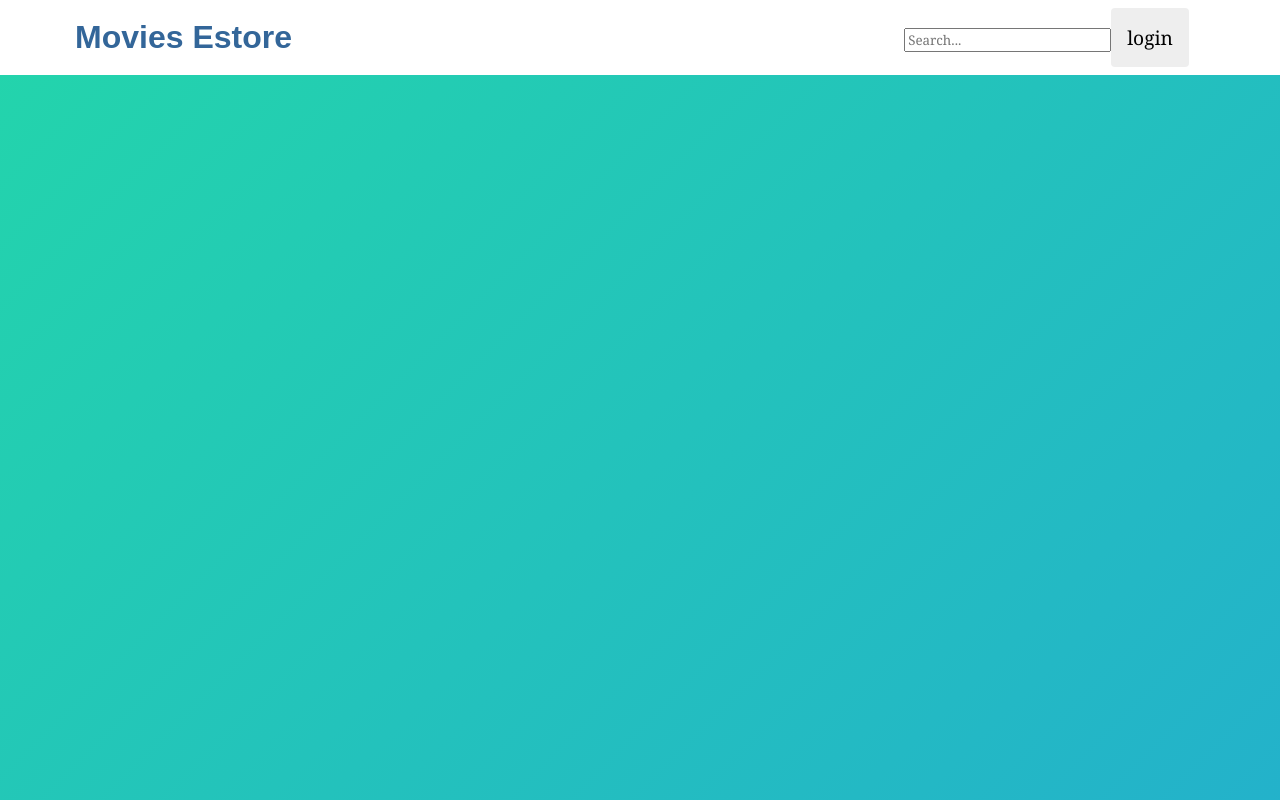
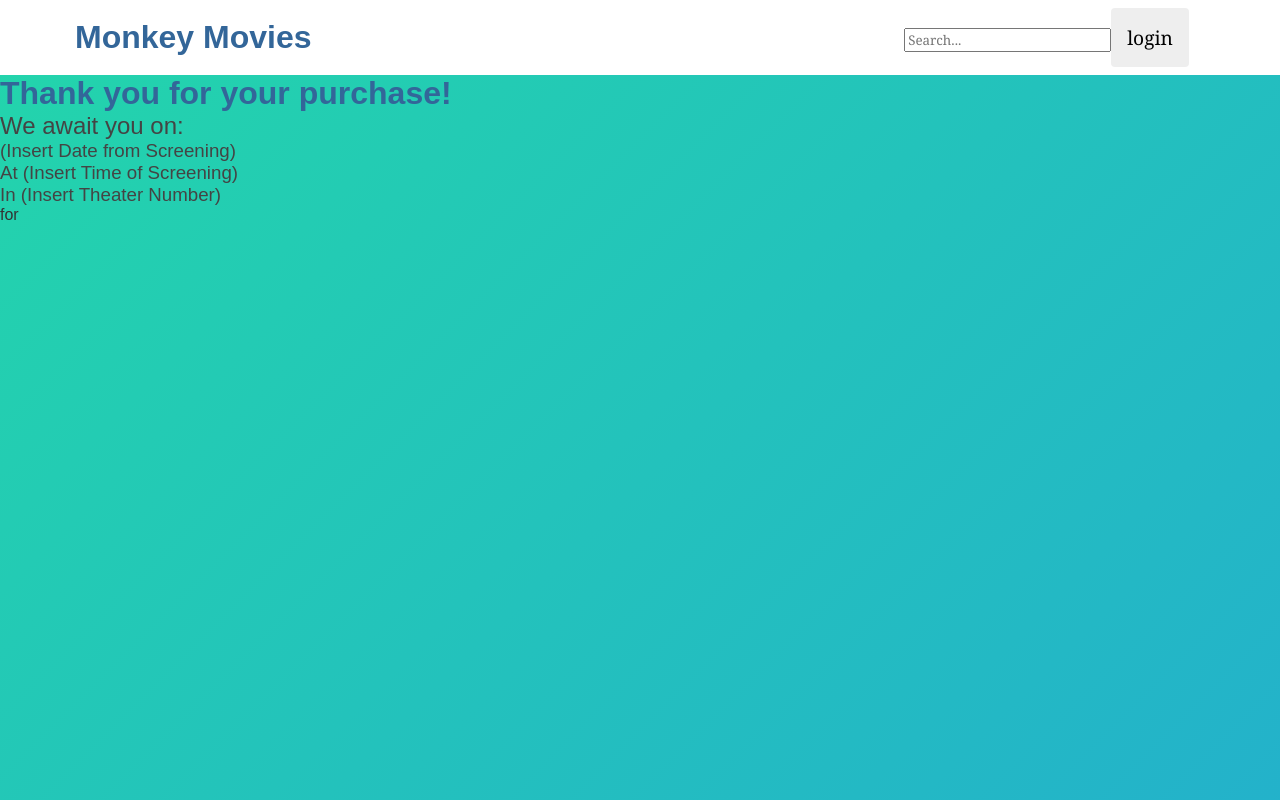
Before and after one commit to bit-nap/eStore-Project-Fall-2022, an Angular app in the folder estore-ui/angular-movie-screening-estore/: page /thank in a window 1280 px wide. Before the commit this address led to /. Built offline with nearby package versions, Linux system fonts and the light colour scheme.

Commit message:
Adding completed purchase component

```diff
--- a/estore-ui/angular-movie-screening-estore/src/app/app-routing.module.ts
+++ b/estore-ui/angular-movie-screening-estore/src/app/app-routing.module.ts
@@ -2,10 +2,12 @@ import { NgModule } from '@angular/core';
 import { RouterModule, Routes } from '@angular/router';
 import { MoviesComponent } from "./movies/movies.component";
 import { TicketsComponent } from "./tickets/tickets.component";
+import { CompletedPurchaseComponent } from "./completed-purchase/completed-purchase.component";
 
 const routes: Routes = [
   { path: '', component: MoviesComponent},
-  { path: 'tickets', component: TicketsComponent}
+  { path: 'tickets', component: TicketsComponent},
+  { path: 'thank', component: CompletedPurchaseComponent}
 ];
 
 @NgModule({
--- a/estore-ui/angular-movie-screening-estore/src/app/app.component.ts
+++ b/estore-ui/angular-movie-screening-estore/src/app/app.component.ts
@@ -6,5 +6,5 @@ import { Component } from '@angular/core';
   styleUrls: ['./app.component.css']
 })
 export class AppComponent {
-  title = 'Movies Estore';
+  title = 'Monkey Movies';
 }
--- a/estore-ui/angular-movie-screening-estore/src/app/app.module.ts
+++ b/estore-ui/angular-movie-screening-estore/src/app/app.module.ts
@@ -10,12 +10,14 @@ import { HttpClientModule } from '@angular/common/http';
 
 import { FormsModule } from '@angular/forms';
 import { TicketsComponent } from './tickets/tickets.component';
+import { CompletedPurchaseComponent } from './completed-purchase/completed-purchase.component';
 
 @NgModule({
   declarations: [
     AppComponent,
     MoviesComponent,
-    TicketsComponent
+    TicketsComponent,
+    CompletedPurchaseComponent
   ],
   imports: [
     BrowserModule,
--- /dev/null
+++ b/estore-ui/angular-movie-screening-estore/src/app/completed-purchase/completed-purchase.component.html
@@ -0,0 +1,8 @@
+<h1>Thank you for your purchase!</h1>
+
+<h2>We await you on:</h2>
+<h3>(Insert Date from Screening)</h3>
+<h3>At (Insert Time of Screening)</h3>
+<h3>In (Insert Theater Number)</h3>
+<p>for </p>
+<p id="movieTitle">{{getMovieTitle()}}</p>
--- /dev/null
+++ b/estore-ui/angular-movie-screening-estore/src/app/completed-purchase/completed-purchase.component.ts
@@ -0,0 +1,22 @@
+import { Component, OnInit } from '@angular/core';
+import { MovieSelectorService } from "../movie-selector.service";
+import { Movies } from "../Movies";
+
+@Component({
+  selector: 'app-completed-purchase',
+  templateUrl: './completed-purchase.component.html',
+  styleUrls: ['./completed-purchase.component.css']
+})
+export class CompletedPurchaseComponent implements OnInit {
+  movie?: Movies;
+
+  constructor(private movieSelector: MovieSelectorService) { }
+
+  ngOnInit(): void {
+    this.movie = this.movieSelector.getMovie();
+  }
+
+  getMovieTitle(): String {
+    return <String> this.movie?.title;
+  }
+}
--- a/estore-ui/angular-movie-screening-estore/src/app/movies/movies.component.html
+++ b/estore-ui/angular-movie-screening-estore/src/app/movies/movies.component.html
@@ -2,7 +2,7 @@
   <link rel="preconnect" href="https://fonts.googleapis.com">
   <link rel="preconnect" href="https://fonts.gstatic.com" crossorigin>
   <link href="https://fonts.googleapis.com/css2?family=Josefin+Sans&display=swap" rel="stylesheet">
-  <title>Code Monkey Movies</title>
+  <title>Monkey Movies</title>
 </head>
 <h2>Our Selection</h2>
 <div class="movies">
--- a/estore-ui/angular-movie-screening-estore/src/app/tickets/tickets.component.html
+++ b/estore-ui/angular-movie-screening-estore/src/app/tickets/tickets.component.html
@@ -9,3 +9,5 @@
 <h3 id="movieTitle">{{getMovieTitle()}}</h3>
 
 <input [(ngModel)]="numOfTickets">
+
+<button (click)="completePurchase()" >Complete purchase</button>
--- a/estore-ui/angular-movie-screening-estore/src/app/tickets/tickets.component.ts
+++ b/estore-ui/angular-movie-screening-estore/src/app/tickets/tickets.component.ts
@@ -2,6 +2,7 @@ import { Component, Input, OnInit } from "@angular/core";
 import { MoviesComponent } from "../movies/movies.component";
 import { Movies } from "../Movies";
 import { MovieSelectorService } from "../movie-selector.service";
+import { Router } from "@angular/router";
 
 @Component({
   selector: 'app-tickets',
@@ -15,7 +16,7 @@ export class TicketsComponent implements OnInit {
   /** The currently selected movie. */
   selectedMovie?:Movies;
 
-  constructor(private movieSelector: MovieSelectorService) { }
+  constructor(private router: Router, private movieSelector: MovieSelectorService) { }
 
   /**
    * Set this TicketsComponent's selected movie using the MovieSelectorService.
@@ -30,4 +31,9 @@ export class TicketsComponent implements OnInit {
   getMovieTitle(): String {
     return <String> this.selectedMovie?.title
   }
+
+  completePurchase(): void {
+    // TODO: Add actions for completed a purchase, ie, save ticket information as Order class in Java or something
+    this.router.navigate(['thank'])  // go to complete purchase page, currently thank
+  }
 }
--- a/estore-ui/angular-movie-screening-estore/src/index.html
+++ b/estore-ui/angular-movie-screening-estore/src/index.html
@@ -2,7 +2,7 @@
 <html lang="en">
 <head>
   <meta charset="utf-8">
-  <title>Code Monkey Movies</title>
+  <title>Monkey Movies</title>
   <base href="/">
   <meta name="viewport" content="width=device-width, initial-scale=1">
   <link rel="icon" type="image/x-icon" href="favicon.ico">
```
Also changed, not shown: estore-ui/angular-movie-screening-estore/src/app/completed-purchase/completed-purchase.component.css (added), 1 other file (tests, documents, lock files or other folders).
